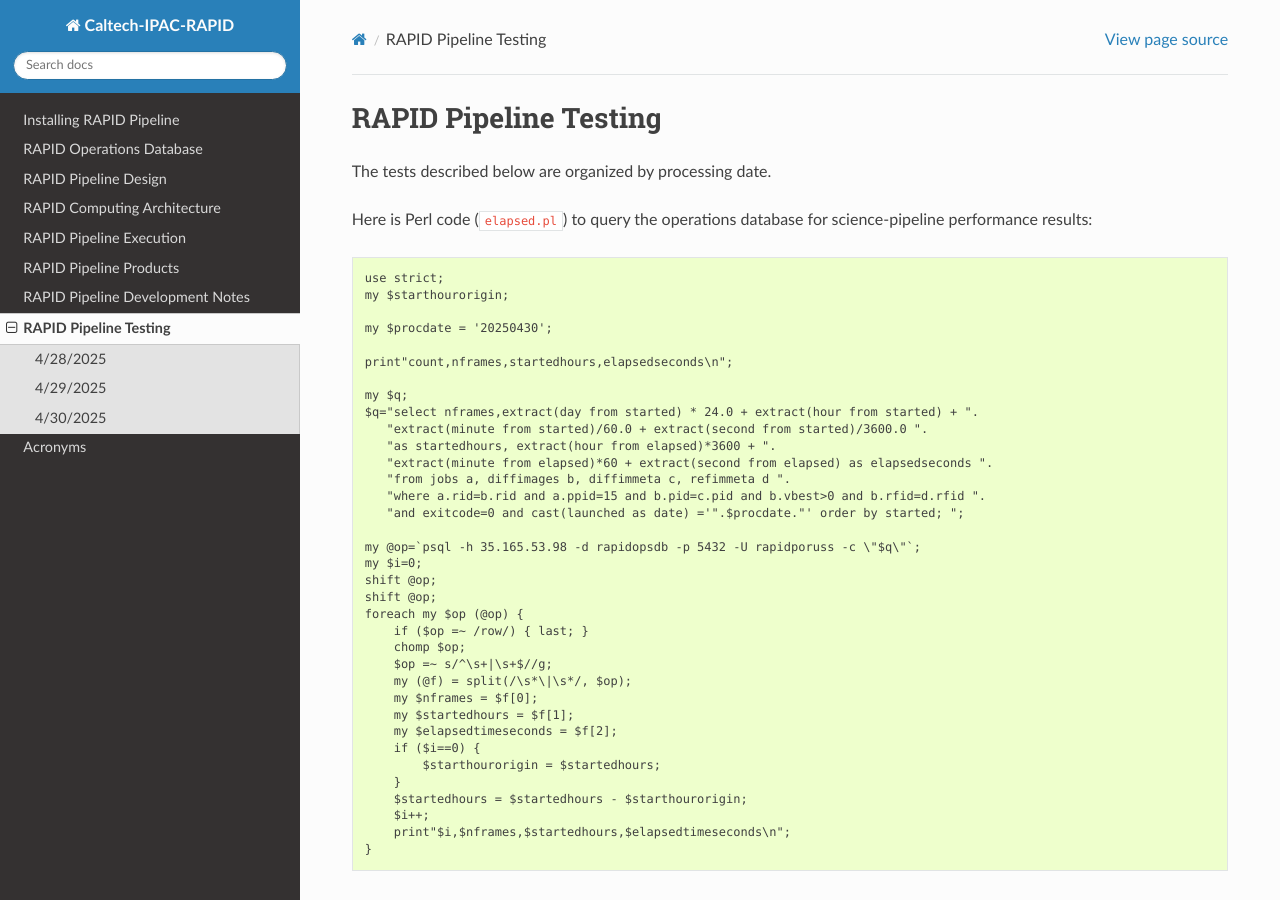
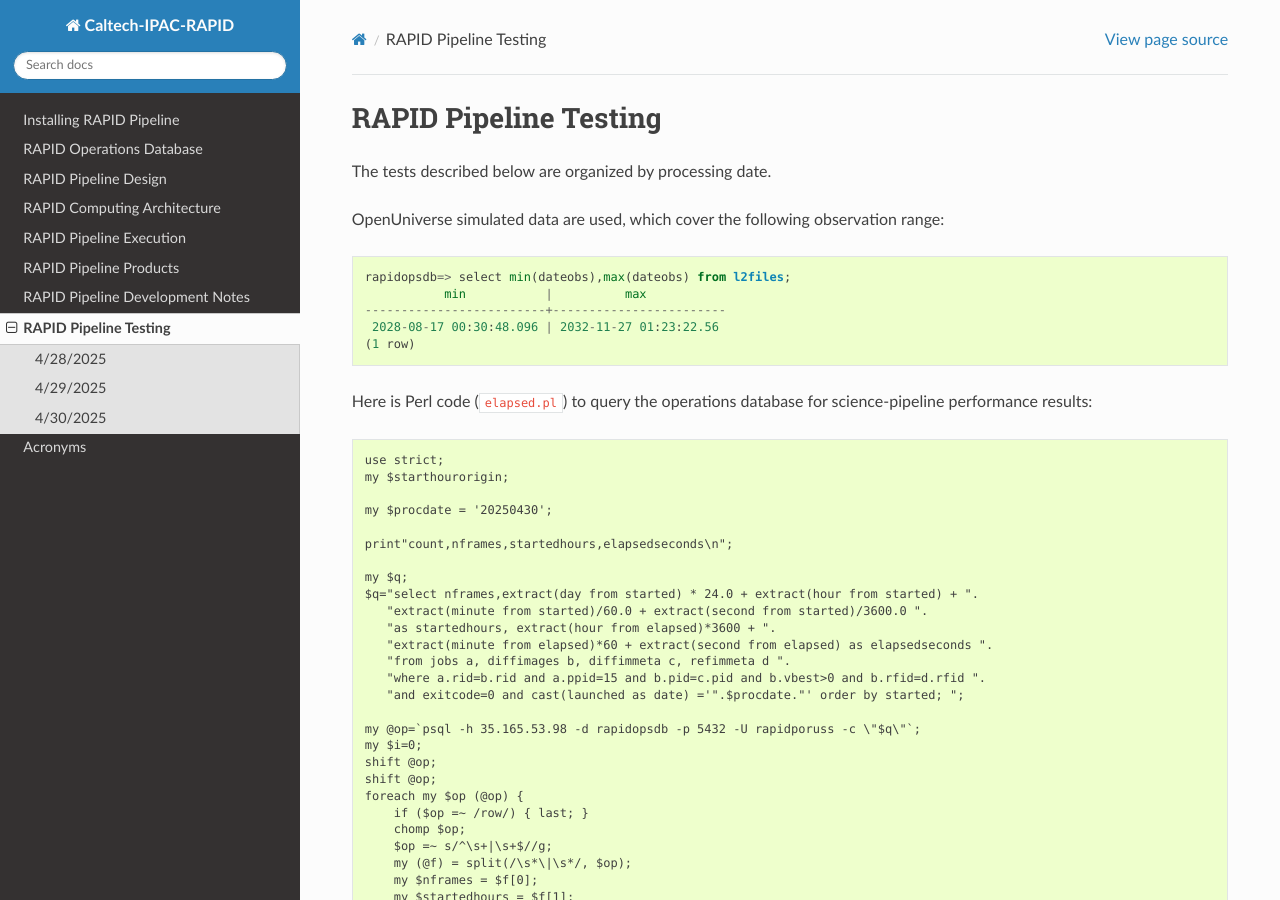
Before and after one commit to Caltech-IPAC/rapid, a Sphinx documentation site: the page built from docs/source/dev/tests.rst, in a window 1280 px wide and 900 px high. Built offline with Sphinx 7.4.7 and the Read the Docs theme 3.1.0, drawn with Linux system fonts in a browser that asks for light colours; formulas are drawn with MathJax 3.

Commit message:
Added note about OpenUniverse simulated data.

```diff
--- a/docs/source/dev/tests.rst
+++ b/docs/source/dev/tests.rst
@@ -2,6 +2,14 @@
 ####################################################
 
 The tests described below are organized by processing date.
+
+OpenUniverse simulated data are used, which cover the following observation range::
+
+    rapidopsdb=> select min(dateobs),max(dateobs) from l2files;
+               min           |          max
+    -------------------------+------------------------
+     2028-08-17 00:30:48.096 | 2032-11-27 01:23:22.56
+    (1 row)
 
 Here is Perl code (``elapsed.pl``) to query the operations database
 for science-pipeline performance results::
```
